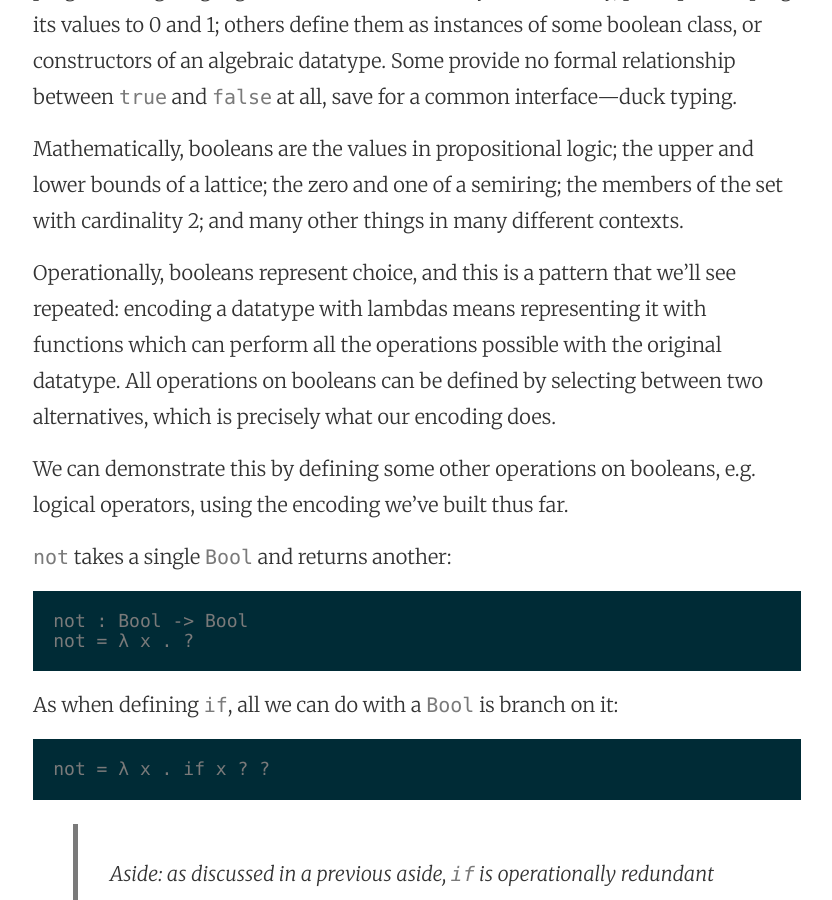
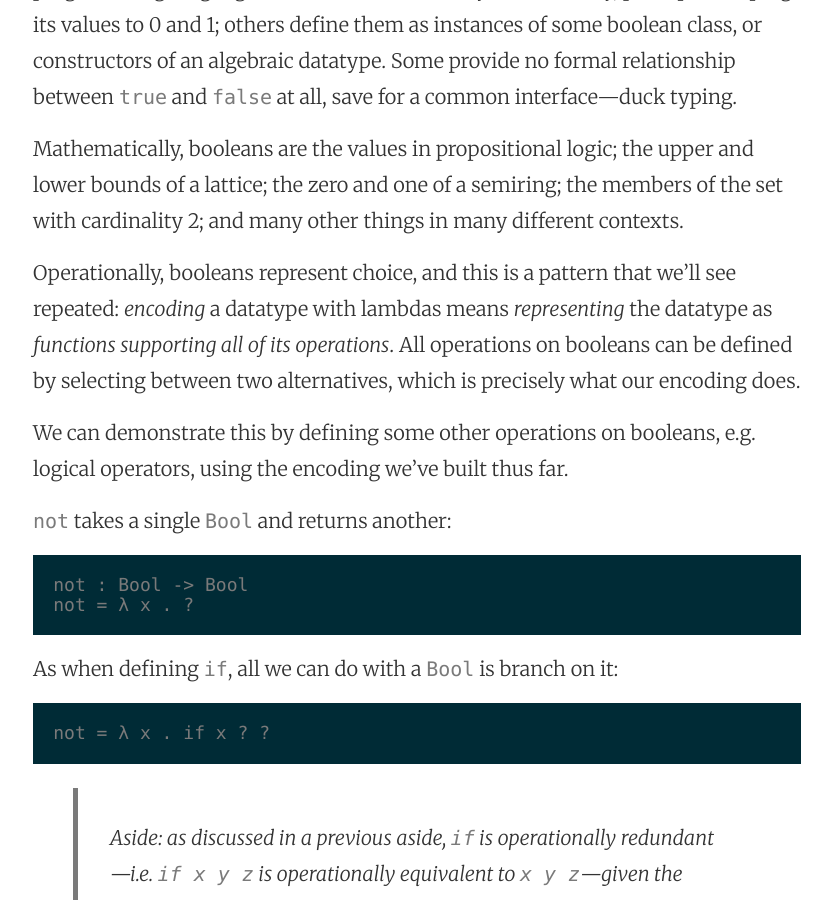
Before and after one commit to robrix/robrix.github.io, a Jekyll site: the page built from _posts/2020-03-29-all-you-need-is-lambda-1-booleans.md, in a window 1280 px wide and 900 px high, scrolled down 9671 px. Shown: the whole window, without its empty margins (223-1055 px from the left). Built offline with Jekyll 4.4.1, drawn with Linux system fonts in a browser that asks for light colours.

Commit message:
Emphasis.

```diff
--- a/_posts/2020-03-29-all-you-need-is-lambda-1-booleans.md
+++ b/_posts/2020-03-29-all-you-need-is-lambda-1-booleans.md
@@ -215,7 +215,7 @@ It’s frequently convenient to conflate booleans with bits, their minimal repre
 
 Mathematically, booleans are the values in propositional logic; the upper and lower bounds of a lattice; the zero and one of a semiring; the members of the set with cardinality 2; and many other things in many different contexts.
 
-Operationally, booleans represent choice, and this is a pattern that we’ll see repeated: encoding a datatype with lambdas means representing it with functions which can perform all the operations possible with the original datatype. All operations on booleans can be defined by selecting between two alternatives, which is precisely what our encoding does.
+Operationally, booleans represent choice, and this is a pattern that we’ll see repeated: _encoding_ a datatype with lambdas means _representing_ the datatype as _functions supporting all of its operations_. All operations on booleans can be defined by selecting between two alternatives, which is precisely what our encoding does.
 
 We can demonstrate this by defining some other operations on booleans, e.g. logical operators, using the encoding we’ve built thus far.
 
```
